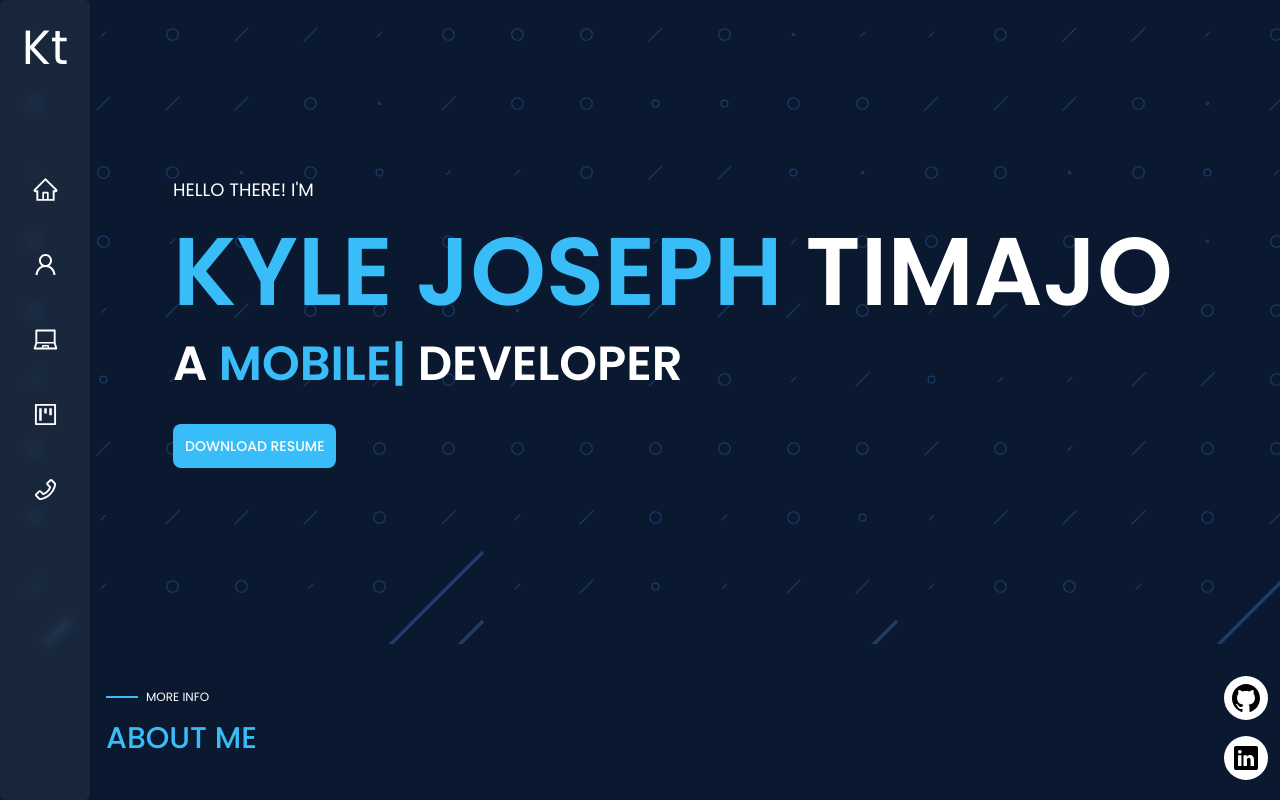
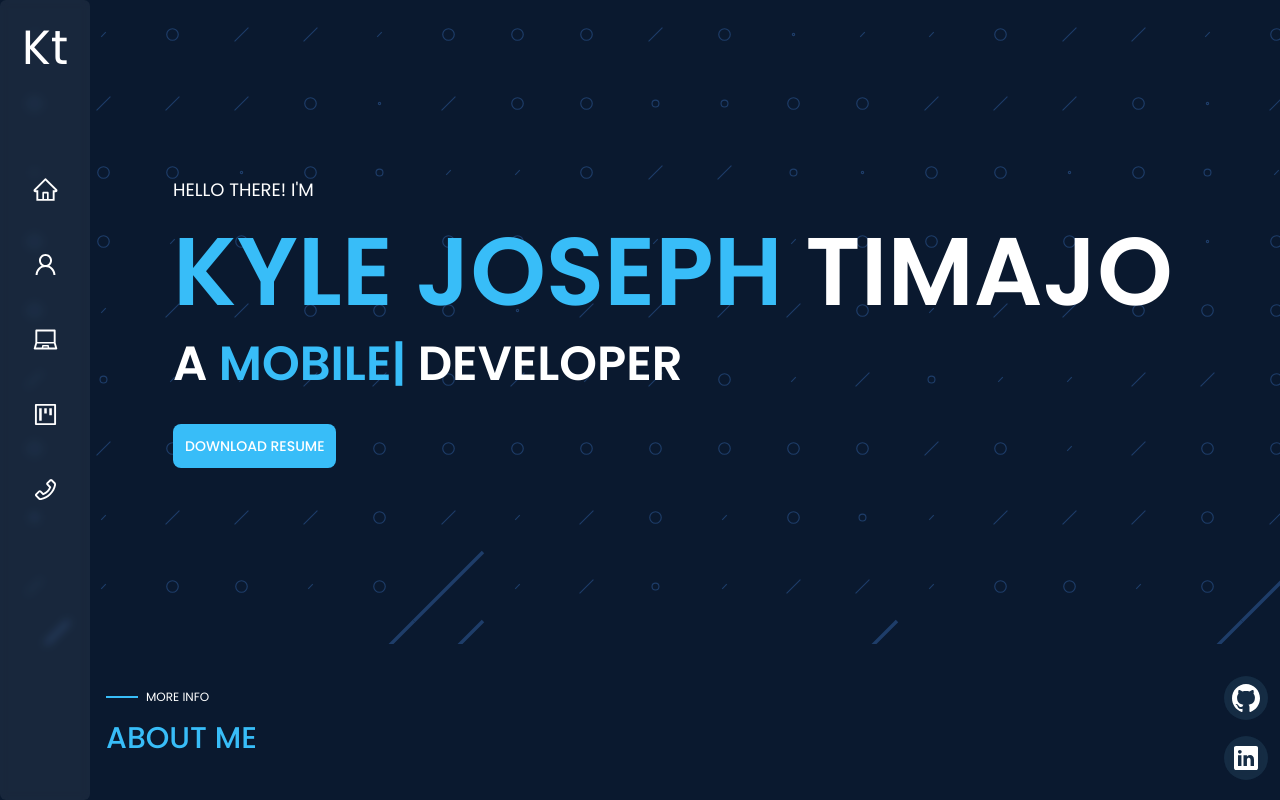
Before and after one commit to kyshr/kyshr.github.io, a React (Vite) app: page / in a window 1280 px wide. Shown: the top 800 px of the page. Built offline with nearby package versions, Linux system fonts and the light colour scheme.

Commit message:
chore: update floating button bg color

```diff
--- a/src/components/floating-buttons.tsx
+++ b/src/components/floating-buttons.tsx
@@ -6,8 +6,8 @@ const FloatingButtons = () => {
     <div className="space-y-4">
       <div>
         <a title="github" href="https://github.com/kyshr" target="_blank" rel="noopener noreferrer">
-          <div className="w-11 h-11 flex items-center justify-center bg-white rounded-full p-1.5">
-            <IoLogoGithub size={32} />
+          <div className="w-11 h-11 flex items-center justify-center bg-sky-300 bg-clip-padding backdrop-filter backdrop-blur-sm bg-opacity-10 rounded-full p-1.5">
+            <IoLogoGithub className="text-white" size={32} />
           </div>
         </a>
       </div>
@@ -17,8 +17,8 @@ const FloatingButtons = () => {
           href="https://www.linkedin.com/in/kyle-joseph-timajo-959b95233/"
           target="_blank"
           rel="noopener noreferrer">
-          <div className="w-11 h-11 flex items-center justify-center bg-white rounded-full p-1.5">
-            <IoLogoLinkedin size={32} />
+          <div className="w-11 h-11 flex items-center justify-center bg-sky-300 bg-clip-padding backdrop-filter backdrop-blur-sm bg-opacity-10 rounded-full p-1.5">
+            <IoLogoLinkedin className="text-white" size={32} />
           </div>
         </a>
       </div>
```
